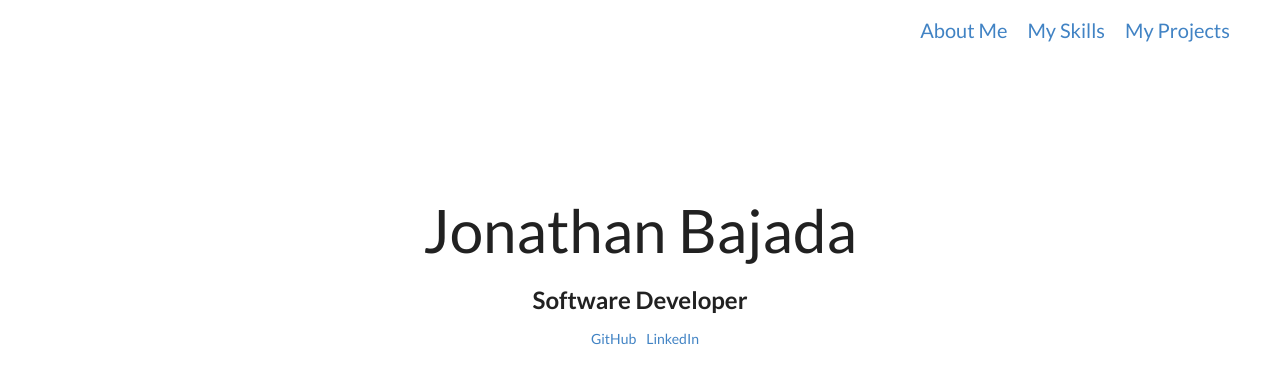
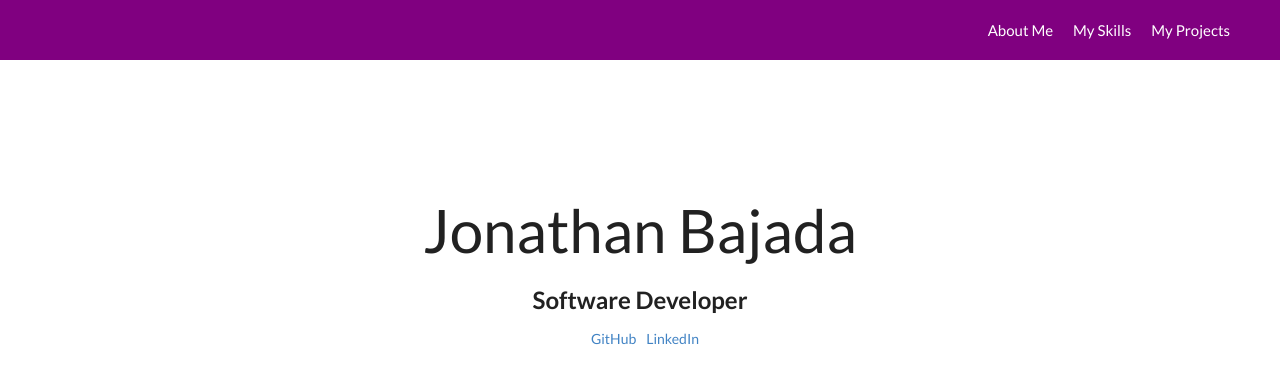
Before and after one commit to JonathanBajada/PortfolioWebsite, a React (Create React App) app in the folder portfolio/: page / in a window 1280 px wide. Shown: the top 382 px of the page. Built offline with nearby package versions, Linux system fonts and the light colour scheme.

Commit message:
nav bar css

```diff
--- /dev/null
+++ b/portfolio/public/index.css
@@ -0,0 +1,9 @@
+* {
+	box-sizing: border-box;
+}
+body,
+html {
+	margin: 0 auto;
+	padding: 0;
+	width: 100%;
+}
--- a/portfolio/public/index.html
+++ b/portfolio/public/index.html
@@ -11,6 +11,8 @@
     />
     <link rel="apple-touch-icon" href="%PUBLIC_URL%/logo192.png" />
     <link rel="stylesheet" href="https://cdnjs.cloudflare.com/ajax/libs/semantic-ui/2.4.1/semantic.min.css">
+    <link rel="stylesheet" href="./index.css">
+
     <!--
       manifest.json provides metadata used when your web app is installed on a
       user's mobile device or desktop. See https://developers.google.com/web/fundamentals/web-app-manifest/
--- a/portfolio/src/Components/NavCSS.css
+++ b/portfolio/src/Components/Navigation.css
@@ -1,13 +1,19 @@
 .navigate {
-	float: right;
-	font-size: 20px;
+	position: fixed;
+	font-size: 15px;
+	top: 0;
+	left: 0;
+	background-color: purple;
+	width: 100%;
+	height: 4em;
 }
 
 .navigate ul {
+	float: right;
+	list-style-type: none;
 	margin: 0;
 	padding: 0;
 	padding-right: 50px;
-	list-style-type: none;
 }
 
 .navigate li {
@@ -15,6 +21,10 @@
 	margin-left: 20px;
 	padding-top: 20px;
 }
+
+.navigate a {
+	color: white;
+}
 /*
 https://stackoverflow.com/questions/41456143/list-style-type-none-not-working
 
--- a/portfolio/src/Components/Navigation.js
+++ b/portfolio/src/Components/Navigation.js
@@ -1,5 +1,5 @@
 import React from 'react';
-import './NavCSS.css';
+import './Navigation.css';
 import { BrowserRouter, Route, Link } from 'react-router-dom';
 
 const Nav = () => {
```
